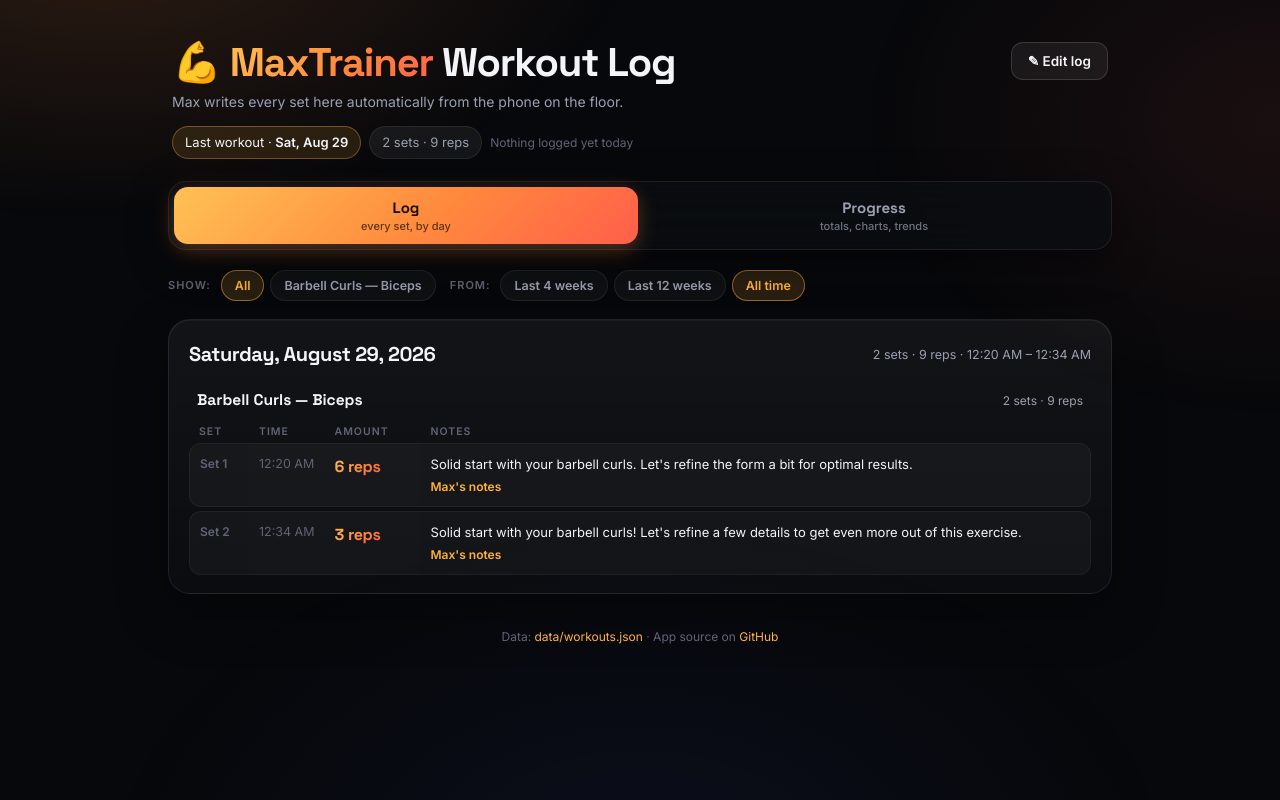
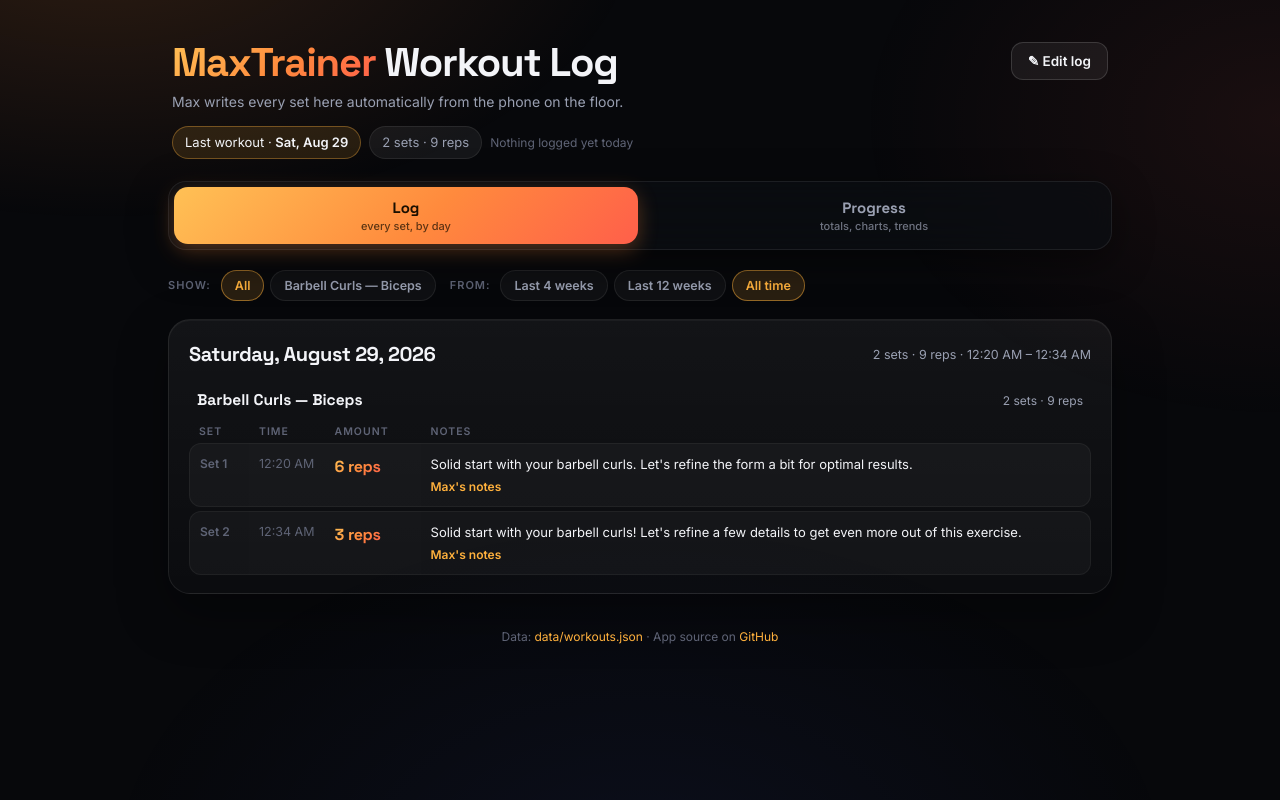
Before and after one commit to viraone/maxtrainer-log, a plain HTML site: page index.html in a window 1280 px wide. Drawn offline with Linux system fonts and the light colour scheme.

Commit message:
Dashboard: remove the title emoji
Co-Authored-By: Claude Sonnet 5.5 <noreply@anthropic.com>

```diff
--- a/index.html
+++ b/index.html
@@ -223,7 +223,7 @@
 <div class="container">
   <header>
     <div>
-      <h1>💪 <span>MaxTrainer</span> Workout Log</h1>
+      <h1><span>MaxTrainer</span> Workout Log</h1>
       <p>Max writes every set here automatically from the phone on the floor.</p>
       <div class="last" id="lastLine"></div>
     </div>
```
